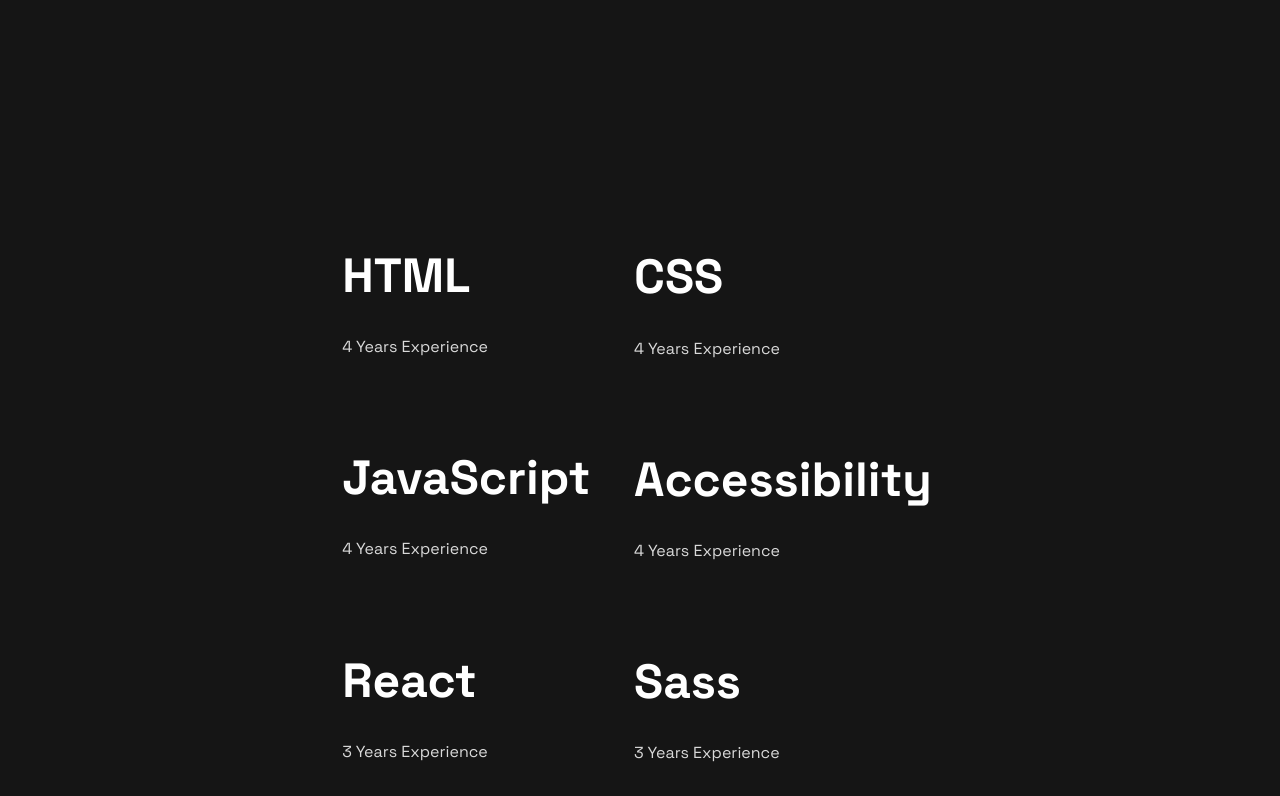
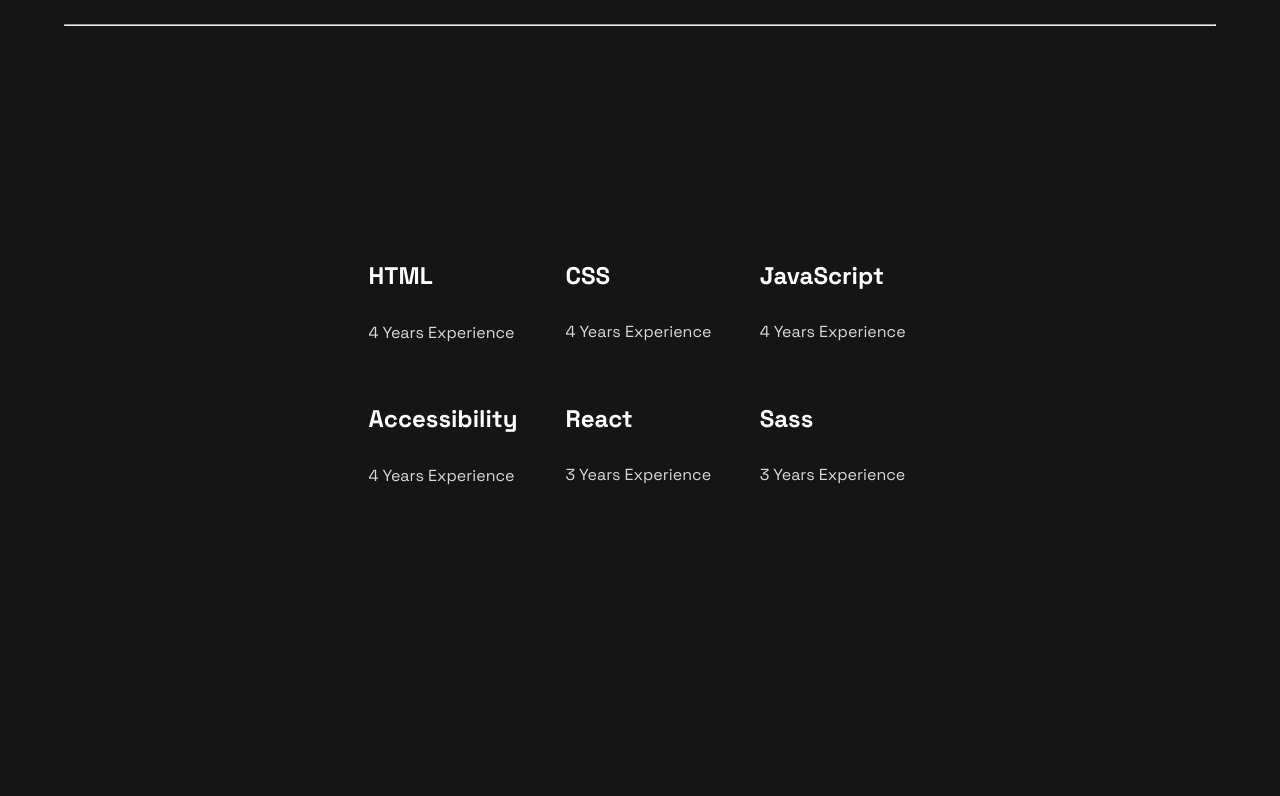
Before and after one commit to lroux07/roux_laelian_portfolio, a website built with Vite: page index.html in a window 1280 px wide. Shown: the part 767-1563 px from the top of the page. After the commit the page ends 1270 px from the top, so only its background shows below. Built offline with nearby package versions, Linux system fonts and the light colour scheme.

Commit message:
Finish view responsive desktop

```diff
--- a/style.css
+++ b/style.css
@@ -236,3 +236,27 @@
         margin: 10% 0;
     }
 }
+
+
+/* VIEW DESKTOP */
+@media screen and (min-width: 768px) {
+    ul {
+        display: grid;
+        flex-direction: row;
+        grid-template-columns: repeat(3, 1fr);
+        column-gap: 3rem;
+    }
+
+    li h2 {
+        display: flex;
+        text-align: start;
+        margin: 10% 0;
+        font-size: 1.5rem;
+    }
+
+    li p {
+        display: flex;
+        text-align: start;
+        margin: 10% 0;
+    }
+}
```
